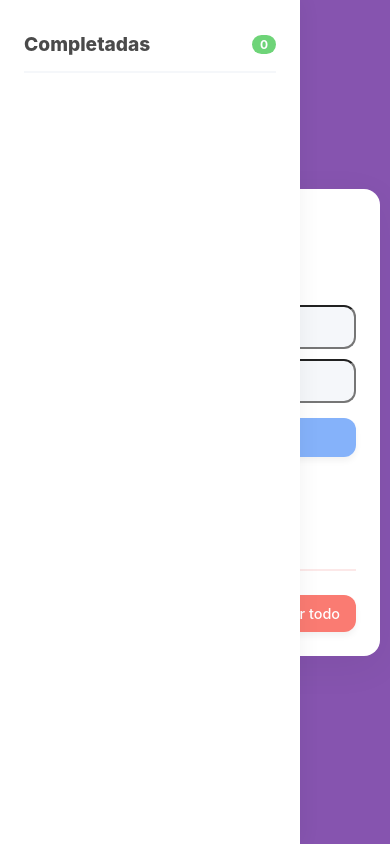
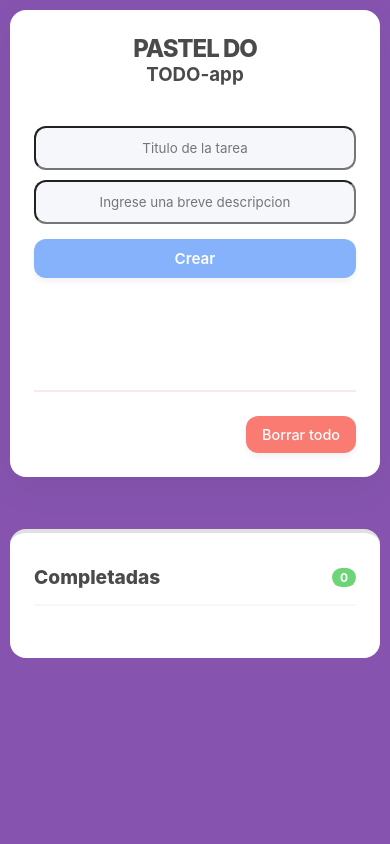
Before and after one commit to Dev2Mist/Capacitacion-Fiori-Artech, a plain HTML site: page index.html in a window 390 px wide. Drawn offline with Linux system fonts and the light colour scheme.

Commit message:
Corregido el sidebar para que sea responsive.

```diff
--- a/styles.css
+++ b/styles.css
@@ -667,101 +667,105 @@ body {
 
     /* 1. Ajustes Generales del Cuerpo */
     body {
-        padding: 10px;
-        /* Menos espacio en los bordes de la pantalla */
+        padding: 10px;       /* Quitamos el padding-left: 300px */
+        flex-direction: column; /* Apilamos los elementos verticalmente */
+        justify-content: flex-start; /* Alineación superior */
+        height: auto; /* Permitir scroll en el body */
     }
 
-    /* 2. Contenedor Principal más compacto */
+    /* 2. REPARACIÓN DEL SIDEBAR */
+    /* Lo convertimos de una barra lateral fija a un bloque al final de la página */
+    .sidebar-container {
+        position: relative; /* Ya no flota fijo */
+        width: 100%;        /* Ancho completo del móvil */
+        height: auto;       /* Altura automática, no 100vh */
+        top: auto;
+        left: auto;
+
+        box-shadow: none;   /* Quitamos sombra lateral */
+        border-top: 4px solid #e0e0e0; /* Separador visual arriba */
+
+        /* Usamos 'order' para mandarlo al final, debajo de la App principal */
+        order: 2;
+        margin-top: 2rem;
+        border-radius: var(--radius);
+        z-index: 1; /* Bajamos el nivel para que no tape modales */
+    }
+
+    /* Ajuste del área de scroll dentro del sidebar móvil */
+    .sidebar-scroll-area {
+        max-height: 300px; /* Altura máxima para que no sea eterno */
+        overflow-y: auto;
+    }
+
+    /* 3. Contenedor Principal (La App de tareas) */
     .todo-container {
+        order: 1; /* Aparece PRIMERO visualmente */
         padding: 1.5rem;
-        /* Reducimos el relleno interno */
         width: 100%;
+        margin-bottom: 20px;
     }
 
     .titulo {
         font-size: 1.5rem;
-        /* Título un poco más pequeño */
     }
 
-    /* 3. Área de Inputs (Stacked/Apilada)
-       En móvil es mejor tener los inputs uno debajo del otro para escribir cómodo */
+    /* 4. Área de Inputs (Stacked/Apilada) */
     .input-container {
         flex-direction: column;
-        /* Cambia de fila a columna */
         gap: 10px;
         background: transparent;
-        /* Quitamos el fondo gris en móvil si se ve muy cargado */
         padding: 0;
     }
 
     .input-container input {
         width: 100%;
         background: #F5F7FA;
-        /* Le devolvemos el fondo al input individual */
         border-radius: 12px;
         padding: 12px;
     }
 
     .btn-add {
         width: 100%;
-        /* Botón de crear ancho completo */
         margin-top: 5px;
     }
 
-    /* 4. Lista de Tareas */
+    /* 5. Lista de Tareas */
     .todo-item {
         padding: 15px;
-        /* Menos relleno en la tarjeta */
     }
 
     .list-item-body {
         flex-direction: column;
-        /* Descripción arriba, badge abajo */
         align-items: flex-start;
-        /* Alineado a la izquierda */
         gap: 8px;
     }
 
     .list-item-completed {
         align-self: flex-start;
-        /* Que el badge no se estire */
         font-size: 0.7rem;
     }
 
-    /* 5. Botones de Acción (Wrap)
-       Si no caben en una línea, bajan a la siguiente */
+    /* 6. Botones de Acción */
     .acciones {
         flex-wrap: wrap;
     }
 
     .btn-action {
-        flex: 1 1 100%;
-        /* En pantallas MUY pequeñas, cada botón ocupa toda la linea */
+        flex: 1 1 100%; /* Botones anchos para dedos */
         min-width: 80px;
-        /* Ancho mínimo para que no se aplasten */
         padding: 12px;
-        /* Más área táctil para el dedo */
     }
 
-    /* Opcional: Si quieres que en móviles normales queden 3 en linea pero más pequeños:
-    .btn-action {
-         flex: 1;
-         font-size: 0.75rem;
-         padding: 8px;
-    }
-    */
-
-    /* 6. Modal Responsive */
+    /* 7. Modal Responsive */
     .modal-content {
         width: 95%;
-        /* Ocupa casi todo el ancho */
         padding: 15px;
         margin: 10px;
     }
 
     .modal-footer {
         flex-direction: column-reverse;
-        /* Botón guardar arriba, cancelar abajo */
         gap: 10px;
     }
 
```
